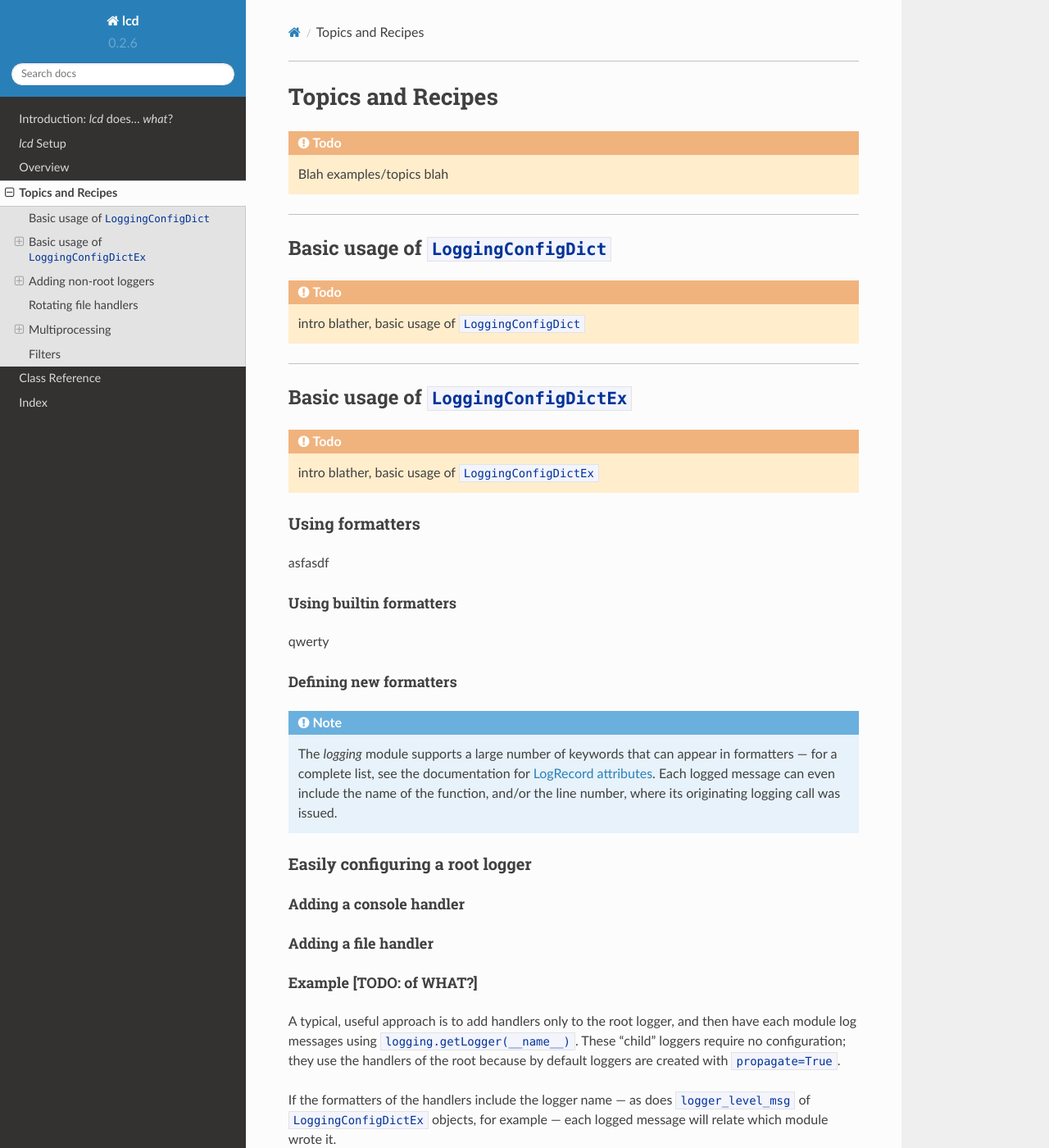
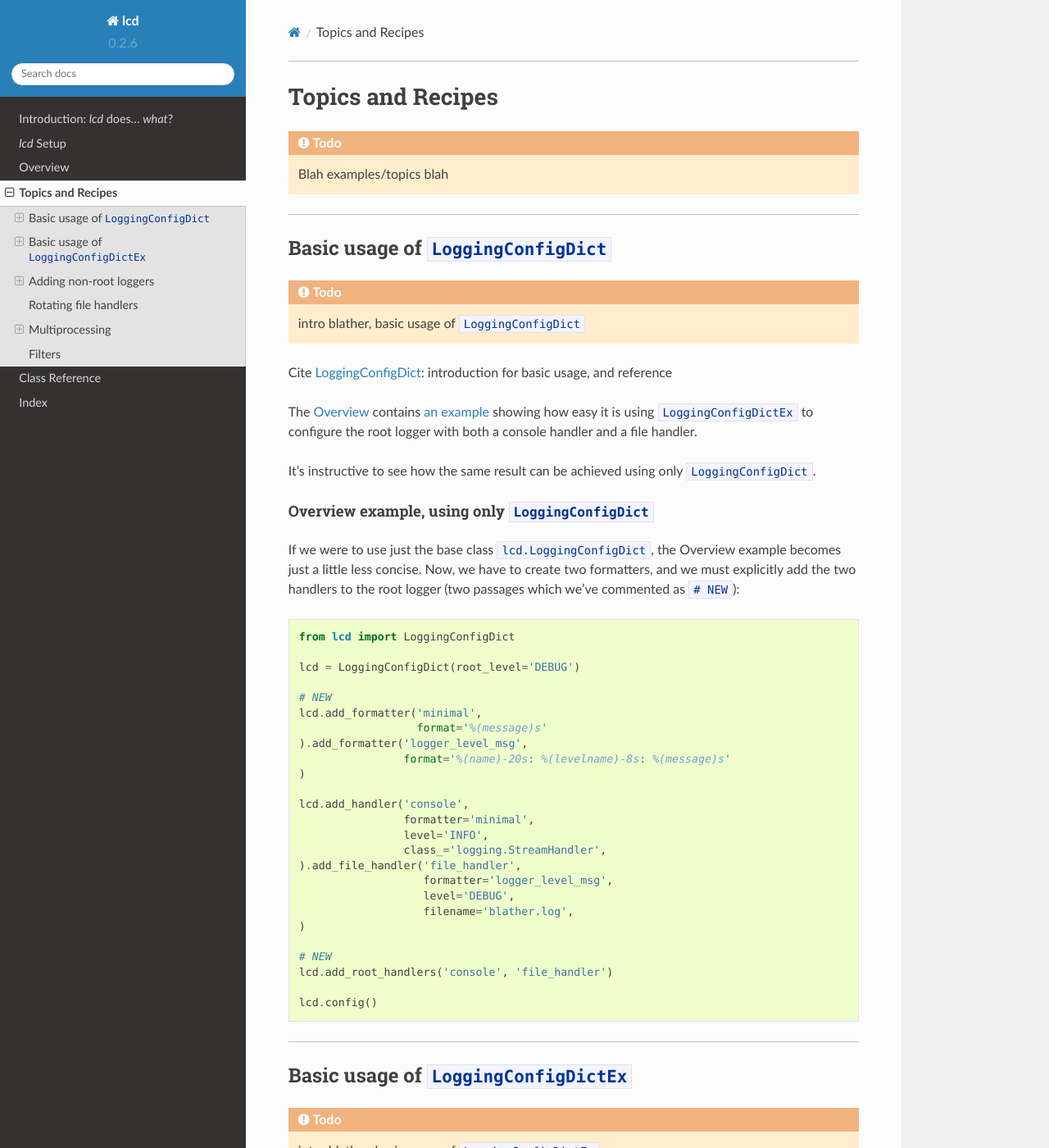
Before and after one commit to Twangist/prelogging, a Sphinx documentation site: the page built from lcd/docs/topics-recipes.rst, in a window 1280 px wide and 1400 px high. Shown: the whole window at 82% size. Built offline with Sphinx 7.4.7 and the Read the Docs theme 2.0.0, drawn with Linux system fonts in a browser that asks for light colours; some of the changed text lies outside the part shown.

Commit message:
0.2.6b10 -- more more docs. TODO the other topics & examples. TODO lil blurb / docstring of _ex module -- __Ex class adds formatters, and adds handler-creators which can use locking (mproc-safe) handlers TODO structure of topics-examples. Maybe break it up / subdivide it, or it'll be very fat.

```diff
--- a/lcd/docs/source/_static/custom.css
+++ b/lcd/docs/source/_static/custom.css
@@ -80,15 +80,27 @@ div.highlight-python {
 }
 */
 
+/*h2 {*/
+    /*font-size: 110%;*/
+    /*/!*font-style: italic;*!/*/
+/*}*/
+h3 {
+    font-size: 116%;
+    /*font-style: italic;*/
+}
+
 h4 {
-    font-size: 112%;    // was 115%
+    font-size: 104%;
+    opacity: 0.8;
 }
 
 h5 {
-    font-size: 104%;    // was 110%
+    font-size: 95%;
+    font-style: italic;
+    opacity: 0.7;
 }
 
 h6 {
-    font-size: 100%;    // was 110%
-    font-style: italic;
+    font-size: 96%;
+    /*font-style: italic;*/
 }
--- a/lcd/docs/topics-recipes.rst
+++ b/lcd/docs/topics-recipes.rst
@@ -14,6 +14,54 @@ Basic usage of ``LoggingConfigDict``
 
 .. todo::
     intro blather, basic usage of ``LoggingConfigDict``
+
+Cite :ref:`LoggingConfigDict`: introduction for basic usage,
+and reference
+
+The :ref:`overview` contains :ref:`an example <example-overview-config>` showing
+how easy it is using ``LoggingConfigDictEx`` to
+configure the root logger with both a console handler and a file handler.
+
+It's instructive to see how the same result can be achieved using only ``LoggingConfigDict``.
+
+.. _overview-example-using-only-LoggingConfigDict:
+
+Overview example, using only ``LoggingConfigDict``
+++++++++++++++++++++++++++++++++++++++++++++++++++++++++++++++++++++
+
+If we were to use just the base class ``lcd.LoggingConfigDict``, the Overview example
+becomes just a little less concise. Now, we have to create two formatters, and
+we must explicitly add the two handlers to the root logger (two passages which
+we've commented as ``# NEW``):
+
+.. code::
+
+    from lcd import LoggingConfigDict
+
+    lcd = LoggingConfigDict(root_level='DEBUG')
+
+    # NEW
+    lcd.add_formatter('minimal',
+                      format='%(message)s'
+    ).add_formatter('logger_level_msg',
+                    format='%(name)-20s: %(levelname)-8s: %(message)s'
+    )
+
+    lcd.add_handler('console',
+                    formatter='minimal',
+                    level='INFO',
+                    class_='logging.StreamHandler',
+    ).add_file_handler('file_handler',
+                       formatter='logger_level_msg',
+                       level='DEBUG',
+                       filename='blather.log',
+    )
+
+    # NEW
+    lcd.add_root_handlers('console', 'file_handler')
+
+    lcd.config()
+
 
 --------------------------------------------------
 
@@ -47,14 +95,17 @@ Defining new formatters
 Easily configuring a root logger
 ++++++++++++++++++++++++++++++++++
 
+We already saw `one example <example-overview-config>` of how easy it is to
+configure the root logger with both a console handler and a file handler.
+
 Adding a console handler
 ~~~~~~~~~~~~~~~~~~~~~~~~~~
 
 Adding a file handler
 ~~~~~~~~~~~~~~~~~~~~~~~~~~
 
-Example [TODO: of WHAT?]
-~~~~~~~~~~~~~~~~~~~~~~~~~~
+Example [TODO: of WHAT? Config'd root, + use child loggers "free"]
+++++++++++++++++++++++++++++++++++++++++++++++++++++++++++++++++++++
 
 A typical, useful approach is to add handlers only to the root logger,
 and then have each module log messages using ``logging.getLogger(__name__)``.
```
Also changed, not shown: lcd/docs/overview.rst (+10 -49 lines).
